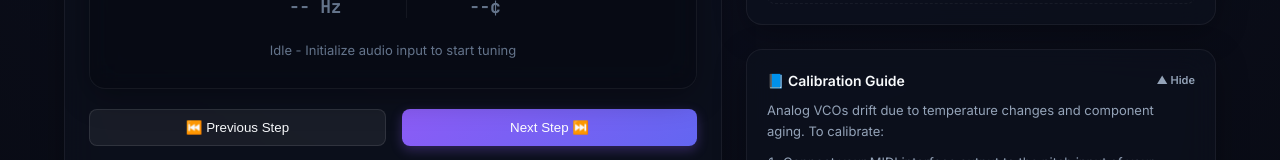
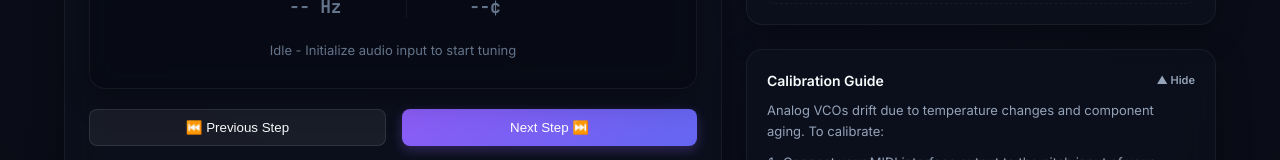
Before and after one commit to awonak/vco-calibration, a React (Vite) app: page / in a window 1280 px wide. Shown: the part 454-614 px from the top of the page. Built offline with nearby package versions, Linux system fonts and the light colour scheme.

Commit message:
remove icon

```diff
--- a/src/App.tsx
+++ b/src/App.tsx
@@ -84,7 +84,7 @@ function StudioLayout() {
               }}
             >
               <span style={{ display: 'flex', alignItems: 'center', gap: '6px' }}>
-                📘 Calibration Guide
+                Calibration Guide
               </span>
               <span style={{ fontSize: '11px', color: 'var(--text-secondary)' }}>
                 {guideCollapsed ? '▼ Show' : '▲ Hide'}
```
